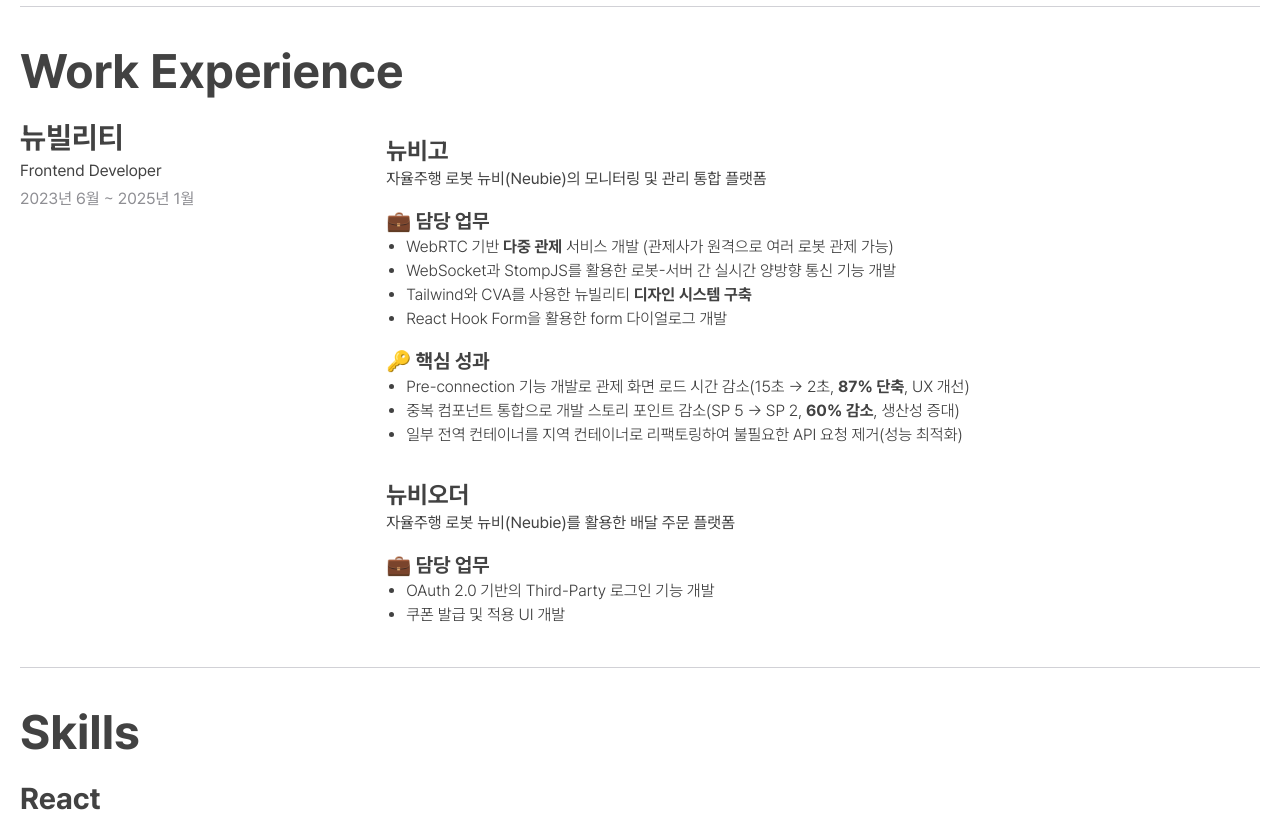
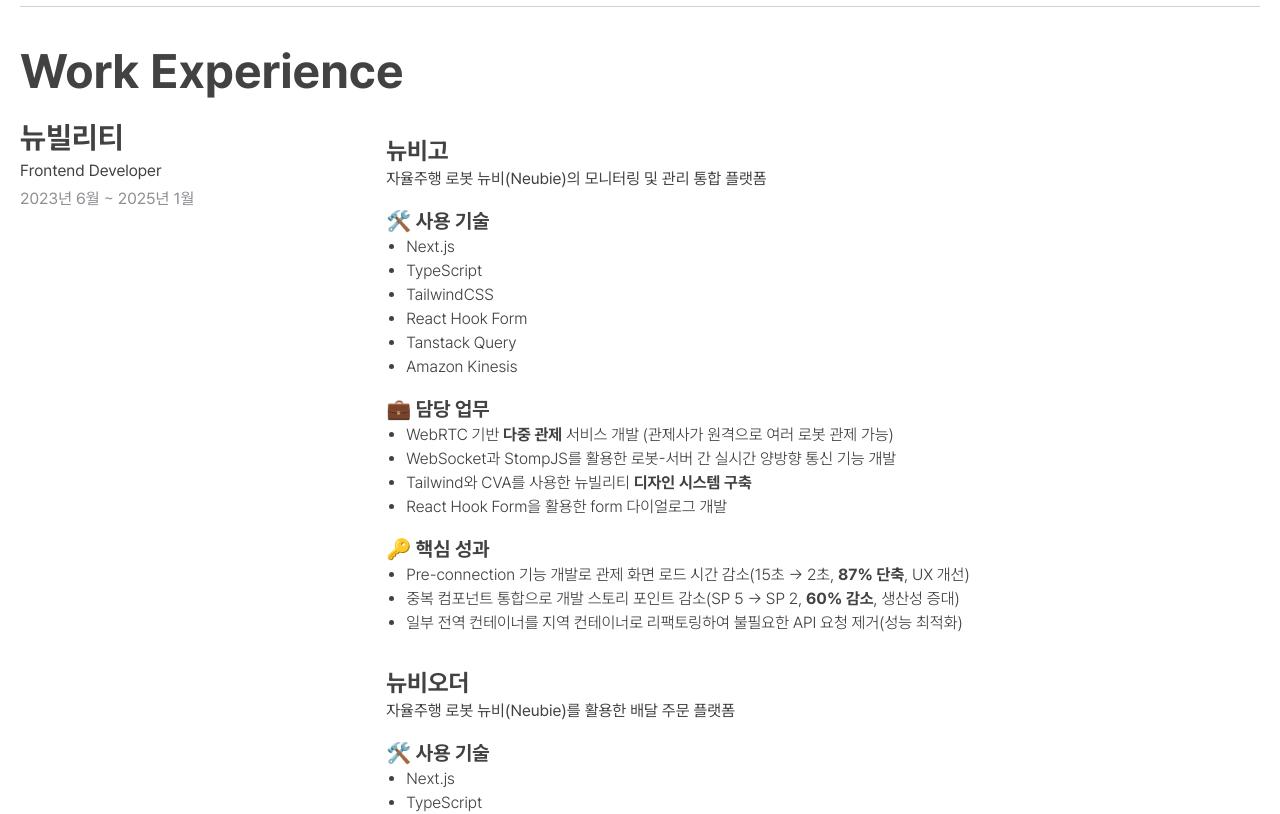
Before and after one commit to akatcn/akatcn.github.io, a Next.js app: page /about in a window 1280 px wide. Shown: the part 920-1734 px from the top of the page. Built offline with nearby package versions, Linux system fonts and the light colour scheme.

Commit message:
📄 about 페이지 컨텐츠 업데이트

```diff
--- a/src/app/about/page.tsx
+++ b/src/app/about/page.tsx
@@ -30,6 +30,7 @@
           <ProjectCard
             projectName='뉴비고'
             projectDescription='자율주행 로봇 뉴비(Neubie)의 모니터링 및 관리 통합 플랫폼'
+            skills={["Next.js", "TypeScript", "TailwindCSS", "React Hook Form", "Tanstack Query", "Amazon Kinesis"]}
             tasks={[
               "WebRTC 기반 **다중 관제** 서비스 개발 (관제사가 원격으로 여러 로봇 관제 가능)",
               "WebSocket과 StompJS를 활용한 로봇-서버 간 실시간 양방향 통신 기능 개발",
@@ -45,9 +46,11 @@
           <ProjectCard
             projectName='뉴비오더'
             projectDescription='자율주행 로봇 뉴비(Neubie)를 활용한 배달 주문 플랫폼'
+            skills={["Next.js", "TypeScript", "next-i18n"]}
             tasks={[
               "OAuth 2.0 기반의 Third-Party 로그인 기능 개발",
-              "쿠폰 발급 및 적용 UI 개발"
+              "쿠폰 발급 및 적용 UI 개발",
+              "아랍권 고객 대상 국제화 작업"
             ]}
           />
         </ExperienceCard>
--- a/src/component/about/ProjectCard.tsx
+++ b/src/component/about/ProjectCard.tsx
@@ -4,17 +4,27 @@
 type ProjectCardProps = {
   projectName: string
   projectDescription: string
+  skills?: string[]
   tasks: string[]
   keyAchievements?: string[]
 }
 
-function ProjectCard({ projectName, projectDescription, tasks, keyAchievements = [] }: ProjectCardProps) {
+function ProjectCard({ projectName, projectDescription, skills = [], tasks, keyAchievements = [] }: ProjectCardProps) {
   return (
     <div className='flex flex-col gap-y-4'>
       <div>
         <h3 className='text-2xl font-bold'>{ projectName }</h3>
         <p>{ projectDescription }</p>
       </div>
+      {
+        skills.length > 0 &&
+        <div>
+          <h4 className='text-xl font-bold'>🛠️ 사용 기술</h4>
+          <ul className='list-disc pl-5 font-light'>
+            { skills.map(skill => <li key={skill}>{ <StyledMarkdown>{ skill }</StyledMarkdown> }</li>) }
+          </ul>
+        </div>
+      }
       <div>
         <h4 className='text-xl font-bold'>💼 담당 업무</h4>
         <ul className='list-disc pl-5 font-light'>
```
